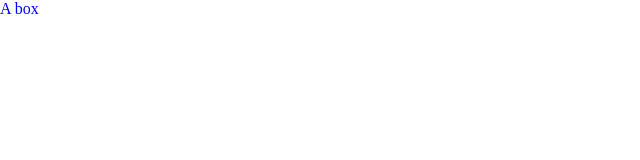
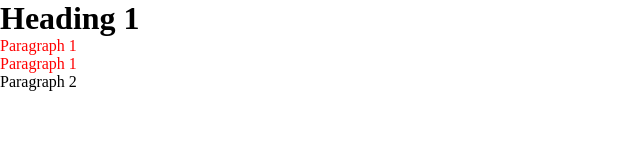
Before and after one commit to chuannh0211/f8-shop, a plain HTML site: page index.html in a window 1280 px wide. Shown: the whole page, without its empty margins (0-640 px from the left). Drawn offline with Linux system fonts and the light colour scheme.

Commit message:
second commit

```diff
--- a/index.html
+++ b/index.html
@@ -11,13 +11,15 @@
         <link rel="stylesheet" href="main.css"/>
     </head>
     <body>
-        <div>
-            <div class="container">
-                <div>
-                    <div class="box">A box</div>
-                </div>
-            </div>
-        </div>
+        <style>
+            .paragraph.p1 {
+                color: red;
+            }
+        </style>
+        <h1>Heading 1</h1>
+        <p class="paragraph p1">Paragraph 1</p>
+        <p class="paragraph p1">Paragraph 1</p>
+        <p class="paragraph">Paragraph 2</p>
     </body>
 
 </html>
```
Also changed, not shown: note.txt.
